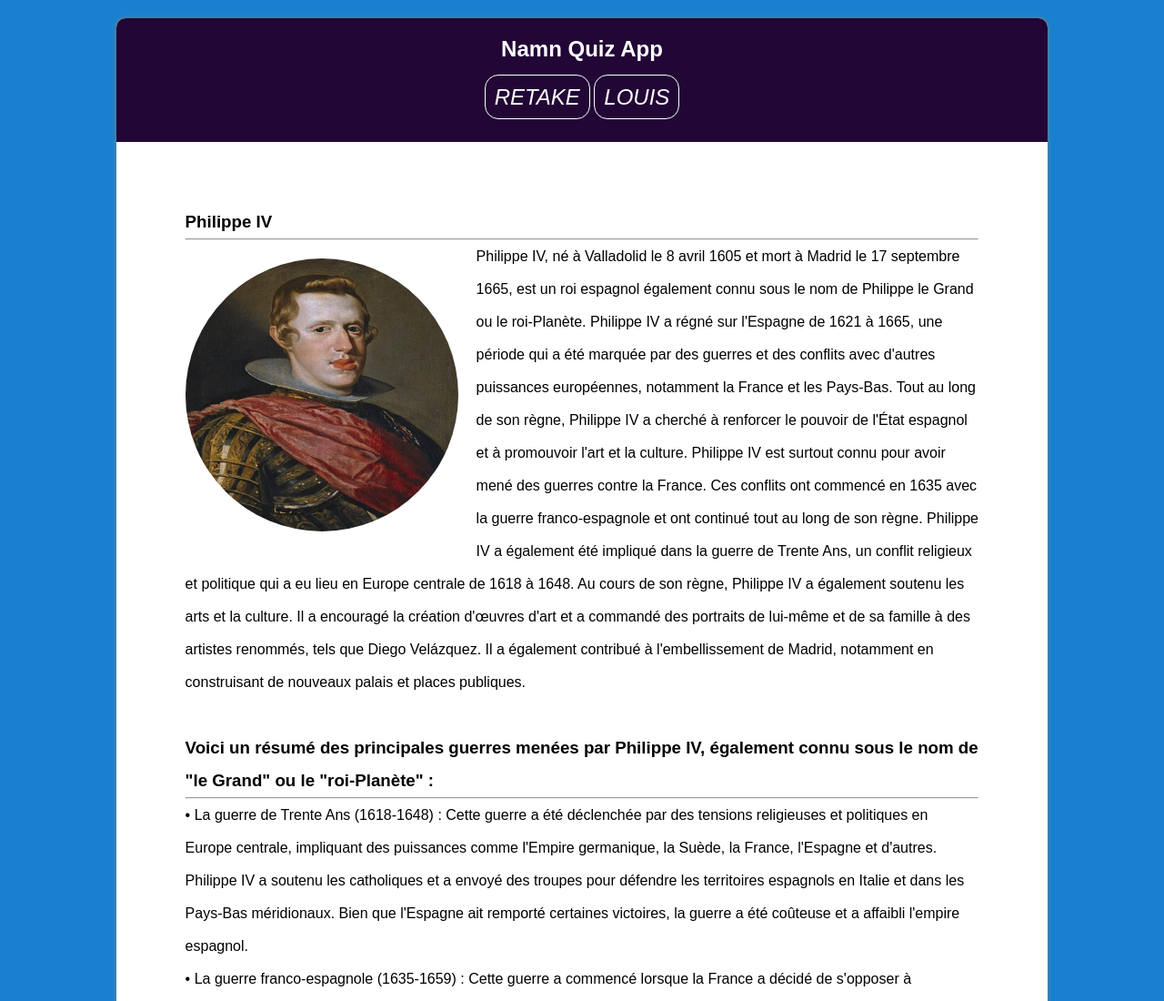
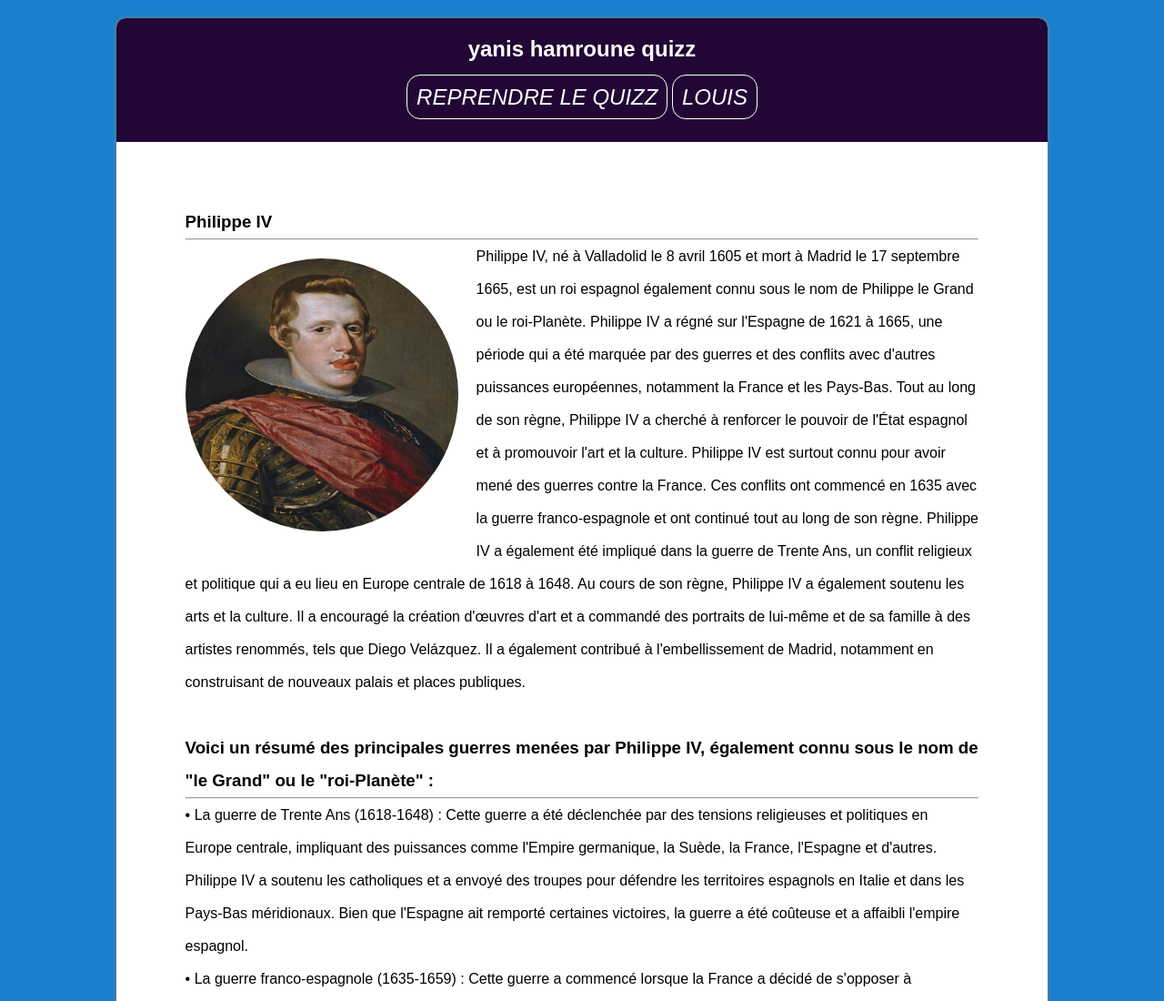
Before and after one commit to xnmn/quiz, a plain HTML site: page philip.html in a window 1280 px wide. Shown: the top 1100 px of the page at 91% size. Drawn offline with Linux system fonts and the light colour scheme.

Commit message:
Update philip.html

```diff
--- a/philip.html
+++ b/philip.html
@@ -15,10 +15,10 @@
 
         <div class="container">
             <nav class="menutop">
-                <h2>Namn Quiz App</h2>
+                <h2>yanis hamroune quizz</h2>
                 <ul class="col navul">
                     <a href="./">
-                        <li class="menuitem">retake</li>
+                        <li class="menuitem">reprendre le quizz</li>
                     </a>
                     <a href="./louis.html">
                         <li class="menuitem">Louis</li>
```
